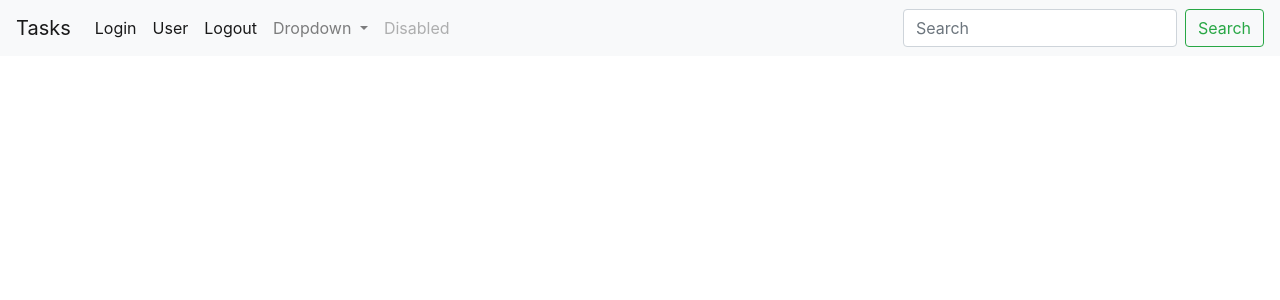
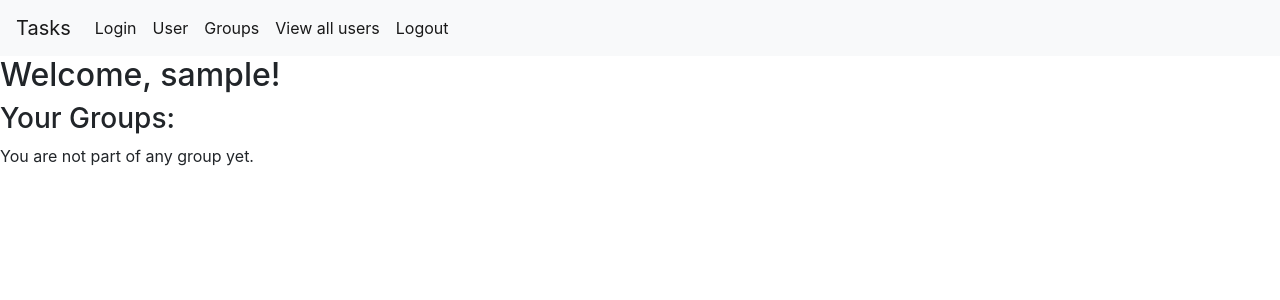
Before and after one commit to mateushesc/Tasks, a Flask app: page / in a window 1280 px wide. Shown: the top 300 px of the page. Run offline with Flask 3, Linux system fonts and the light colour scheme; a user stored in the database is signed in.

Commit message:
Add files via upload

```diff
--- a/app.py
+++ b/app.py
@@ -14,14 +14,53 @@ class users(db.Model):
     _id = db.Column("id", db.Integer, primary_key=True)
     name = db.Column(db.String(100))
     email = db.Column(db.String(100))
+    groups = db.relationship('groups', secondary='group_members', backref='members')
 
     def __init__(self, name, email):
         self.name = name
         self.email = email
 
+
+class groups(db.Model):
+    _id = db.Column("id", db.Integer, primary_key=True)
+    name = db.Column(db.String(100))
+    users = db.relationship('users', secondary='group_members')
+    tasks = db.relationship('Tasks', backref='group', lazy=True)
+
+    def __init__(self, name):
+        self.name = name
+
+class Tasks(db.Model):
+    _id = db.Column("id", db.Integer, primary_key=True)
+    title = db.Column(db.String(100))
+    description = db.Column(db.String(200))
+    status = db.Column(db.String(50))  # Pendente, Iniciada, Finalizada
+    group_id = db.Column(db.Integer, db.ForeignKey('groups.id'))
+
+    def __init__(self, title, description, status, group_id):
+        self.title = title
+        self.description = description
+        self.status = status
+        self.group_id = group_id
+
+class groupMembers(db.Model):
+    __tablename__ = 'group_members'
+    group_id = db.Column(db.Integer, db.ForeignKey('groups.id'), primary_key=True)
+    user_id = db.Column(db.Integer, db.ForeignKey('users.id'), primary_key=True)
+
+
 @app.route("/")
 def home():
-    return render_template("index.html")
+    if "user" in session:
+        user = users.query.filter_by(name=session["user"]).first()
+        user_groups = user.groups if user else []
+        return render_template("index.html", user_groups=user_groups)
+    else:
+        return redirect(url_for("login"))
+
+@app.route("/view")
+def view():
+    return render_template("view.html", values=users.query.all())
 
 @app.route("/login", methods=["POST", "GET"])
 def login():
@@ -29,8 +68,18 @@ def login():
         session.permanent = True
         user = request.form["nm"]
         session["user"] = user
+
+        found_user = users.query.filter_by(name=user).first()
+        if found_user:
+            session["email"] = found_user.email
+        else:
+            usr = users(user, "")
+            db.session.add(usr)
+            db.session.commit()
+
         flash("Login succesfull!")
         return redirect(url_for("user"))
+
     else:
         if "user" in session:
             flash("Already logged in.")
@@ -47,6 +96,9 @@ def user():
         if request.method == "POST":
             email = request.form["email"]
             session["email"] = email
+            found_user = users.query.filter_by(name=user).first()
+            found_user.email = email
+            db.session.commit()
             flash("E-mail was saved!")
         else:
             if "email" in session:
@@ -57,6 +109,11 @@ def user():
         flash("You are not logged in.")
         return redirect(url_for("login"))
 
+@app.route("/groups")
+def view_groups():
+    all_groups = groups.query.all()
+    return render_template("groups.html", groups=all_groups)
+
 @app.route("/logout")
 def logout():
     if "user" in session:
@@ -66,6 +123,19 @@ def logout():
     session.pop("email", None)
     return redirect(url_for("login"))
 
+@app.route("/delete/<int:user_id>", methods=["POST"])
+def delete(user_id):
+    user_to_delete = users.query.get_or_404(user_id)
+    try:
+        db.session.delete(user_to_delete)
+        db.session.commit()
+        flash("User deleted successfully!")
+    except:
+        flash("There was a problem deleting the user.")
+
+    return redirect(url_for("view"))
+
 if __name__ == "__main__":
-    db.create_all
+    with app.app_context():
+        db.create_all()
     app.run(debug=True)
--- a/templates/base.html
+++ b/templates/base.html
@@ -1,4 +1,3 @@
-<!DOCTYPE html>
 <html>
 
 <head>
@@ -32,12 +31,18 @@
                     <a class="nav-link" href="user">User <span class="sr-only">(current)</span></a>
                 </li>
                 <li class="nav-item active">
+                    <a class="nav-link" href="groups">Groups <span class="sr-only">(current)</span></a>
+                </li>
+                <li class="nav-item active">
+                    <a class="nav-link" href="view">View all users <span class="sr-only">(current)</span></a>
+                </li>
+                <li class="nav-item active">
                     <a class="nav-link" href="logout">Logout <span class="sr-only">(current)</span></a>
                 </li>
                 <!--                 <li class="nav-item">
                   <a class="nav-link" href="#">Link</a>
                 </li> -->
-                <li class="nav-item dropdown">
+                <!--<li class="nav-item dropdown">
                     <a class="nav-link dropdown-toggle" href="#" id="navbarDropdown" role="button"
                         data-toggle="dropdown" aria-haspopup="true" aria-expanded="false">
                         Dropdown
@@ -49,6 +54,7 @@
                         <a class="dropdown-item" href="#">Something else here</a>
                     </div>
                 </li>
+
                 <li class="nav-item">
                     <a class="nav-link disabled" href="#" tabindex="-1" aria-disabled="true">Disabled</a>
                 </li>
@@ -56,7 +62,7 @@
             <form class="form-inline my-2 my-lg-0">
                 <input class="form-control mr-sm-2" type="search" placeholder="Search" aria-label="Search">
                 <button class="btn btn-outline-success my-2 my-sm-0" type="submit">Search</button>
-            </form>
+            </form>-->
         </div>
     </nav>
     {% block content %}
--- a/templates/index.html
+++ b/templates/index.html
@@ -1,6 +1,21 @@
 {% extends "base.html" %}
-{% block title%} Home page {% endblock %}
-
+{% block title %}Your Groups{% endblock %}
 {% block content %}
-
+    <h2>Welcome, {{ session['user'] }}!</h2>
+    <h3>Your Groups:</h3>
+    {% if user_groups %}
+        {% for group in user_groups %}
+            <h4>Group: {{ group.name }}</h4>
+            <h5>Tasks:</h5>
+            <ul>
+                {% for task in group.tasks %}
+                    <li>
+                        <strong>{{ task.title }}</strong> - {{ task.description }} - Status: {{ task.status }}
+                    </li>
+                {% endfor %}
+            </ul>
+        {% endfor %}
+    {% else %}
+        <p>You are not part of any group yet.</p>
+    {% endif %}
 {% endblock %}
```
Also changed, not shown: templates/groups.html (added, +22 -0 lines), templates/view.html (added, +12 -0 lines), instance/users.sqlite3 (added).
